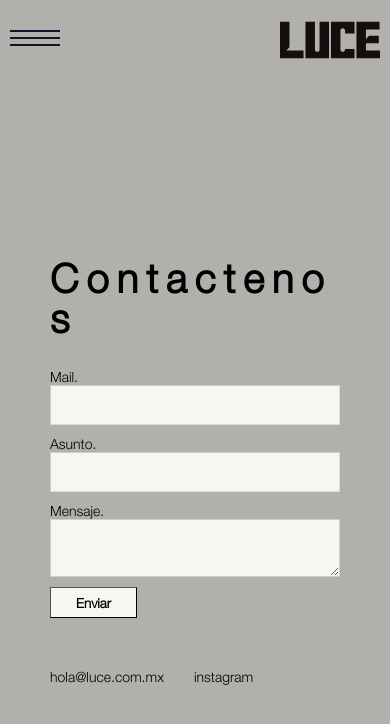
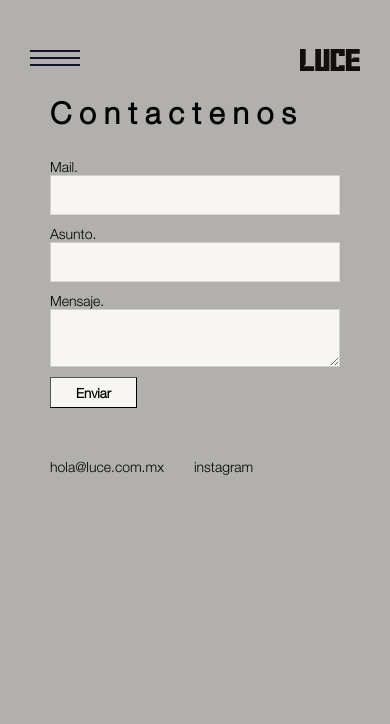
Before and after one commit to MorisLuis/luce, a Next.js app: page /contact in a window 390 px wide. Shown: the top 724 px of the page. Built offline with nearby package versions, Linux system fonts and the light colour scheme.

Commit message:
S / Mobil UI

```diff
--- a/components/LayoutRight.tsx
+++ b/components/LayoutRight.tsx
@@ -15,6 +15,18 @@ export default function LayoutRight({ content, sideBar, bottom, secondaryDesign
         <div className={style.layoutRight}>
             <div className={style.sidebarMobil}> {secondaryDesign && sideBar?.()} </div> {/* This is how we show sidebar in movil */}
 
+            <div className={style.sidebarlogomobil}>
+                <div className={style.sidebar_image}>
+                    <Image
+                        src={`/logos/HORIZONTAL_COLOR PRINCIPAL.svg`}
+                        alt={'LUCE'}
+                        layout="fill"
+                        objectFit="container"
+                        className={style.imageContainerMovil}
+                    />
+                </div>
+            </div>
+
             <div className={secondaryDesign ? style.content__secondaryDesign : style.content}>
                 {content()}
             </div>
@@ -28,19 +40,20 @@ export default function LayoutRight({ content, sideBar, bottom, secondaryDesign
                         objectFit="container"
                         className={style.imageContainerWeb}
                     />
-                    <Image
+                    {/* <Image
                         src={`/logos/HORIZONTAL_COLOR PRINCIPAL.svg`}
                         alt={'LUCE'}
                         layout="fill"
                         objectFit="container"
                         className={style.imageContainerMovil}
-                    />
+                    /> */}
                 </div>
                 <div className={style.sidebar_content}>
                     {sideBar?.()}
                 </div>
                 {bottom && <div className={style.sidebar_bottom}></div>}
             </div>
+
             <Nav />
         </div>
     )
--- a/styles/LayoutRight.module.scss
+++ b/styles/LayoutRight.module.scss
@@ -57,10 +57,7 @@
         };
 
         @include respond(phone) {
-            width: 100%;
-            height: 15%;
-            align-items: none;
-            flex-direction: row-reverse;
+            display: none
         };
 
         .sidebar_content{
@@ -75,20 +72,6 @@
             height: 100px;
             position: relative;
 
-            .imageContainerWeb{
-                display: flex;
-                @include respond(phone) {
-                    display: none;
-                }
-            }
-
-            .imageContainerMovil{
-                display: none;
-                @include respond(phone) {
-                    display: flex;
-                }
-            }
-
             @include respond(phone) {
                 position: fixed;
                 top: $padding-horizontal;
@@ -96,6 +79,18 @@
                 width: 60px;
                 height: 60px;
             };
+
+            .imageContainerWeb{
+                display: flex;
+
+                @include respond(phone) {
+                    display: none;
+                }
+            }
+
+            .imageContainerMovil{
+                display: flex;
+            }
         };
 
         .sidebar_bottom {
@@ -116,8 +111,23 @@
         };
     };
 
+    .sidebarlogomobil{
+        display: none;
+        position: fixed;
+        top: $padding;
+        right: $padding;
+        width: 60px;
+        height: 60px;
+        z-index: 99;
+
+        @include respond(phone) {
+            display: flex
+        };
+    }
+
     .sidebarMobil{
         display: none;
+        padding: $padding;
 
         @include respond(phone) {
             display: flex
--- a/styles/Navigation.module.scss
+++ b/styles/Navigation.module.scss
@@ -145,8 +145,10 @@
         position: fixed;
         z-index: 9999;
         cursor: pointer;
+
+        transform: translateX(50%);
+        position: fixed;
         right: 10%;
-        transform: translateX(50%);
         bottom: $padding-horizontal * 4;
 
         @include respond(tab-port) {
@@ -155,8 +157,8 @@
         }
 
         @include respond(phone) {
-            top: 30px;
-            left: $padding-horizontal;
+            top: $padding + 20px;
+            left: $padding;
             transform: translateX(0%);
             width: fit-content;
             height: fit-content;
--- a/styles/globals.scss
+++ b/styles/globals.scss
@@ -64,8 +64,8 @@ h1 {
   }
 
   @include respond(phone) {
-    font-size: $font-big / 1.5;
-    line-height: $font-big / 1.5;
+    font-size: $font-big / 2;
+    line-height: $font-big / 2;
   }
 };
 
--- a/styles/productDetails.module.scss
+++ b/styles/productDetails.module.scss
@@ -3,7 +3,6 @@
 .ProductDetails {
     padding: $padding $padding-horizontal;
     width: 100%;
-    margin-bottom: 200px;
 
     .goBack {
         text-transform: capitalize;
```
Also changed, not shown: styles/Preloader.module.scss (+4 -13 lines).
